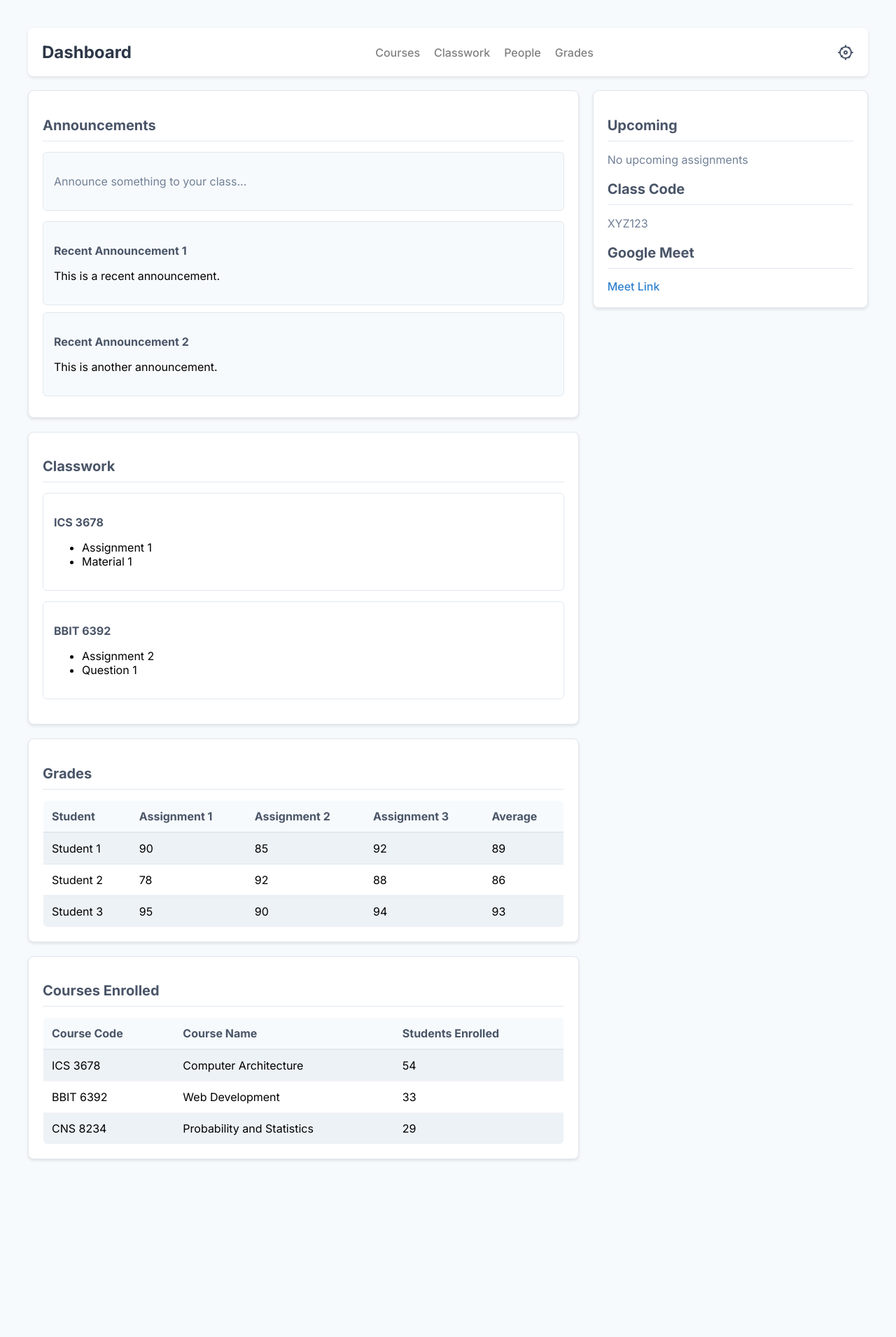
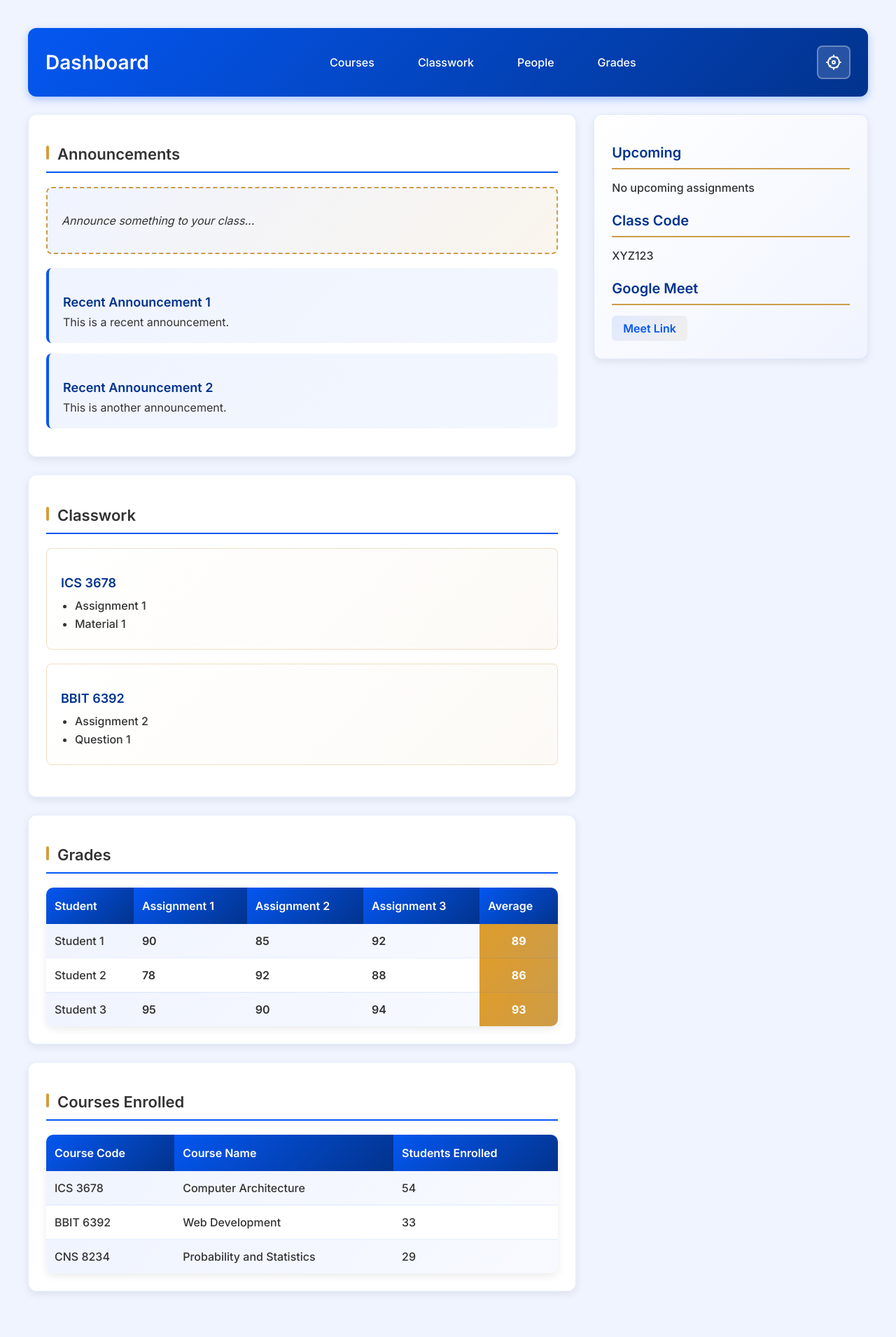
Before and after one commit to ICS2-1D/darasa, a PHP site: page /dashboard/teacherDashboard.html in a window 1280 px wide. Shown: the whole page at 70% size. Before the commit the page ends 1658 px from the top, so only its background shows below. Run offline with PHP 8.4, Linux system fonts and the light colour scheme.

Commit message:
add the theme colors to the styling

```diff
--- a/frontend-darasa/dashboard/styles.css
+++ b/frontend-darasa/dashboard/styles.css
@@ -1,192 +1,313 @@
-
 body {
     font-family: 'Inter', sans-serif;
-            background-color: #f7fafc;
+    background-color: #f0f4ff;
     margin: 0;
     padding: 0;
 }
+
 .container {
     max-width: 1200px;
     margin: 20px auto;
     padding: 20px;
 }
+
 .header {
-            background-color: #ffffff;
-            border-radius: 8px;
-            box-shadow: 0 2px 4px rgba(0, 0, 0, 0.1);
-            padding: 20px;
-            margin-bottom: 20px;
+    background: linear-gradient(135deg, #0457F1, #02338D);
+    border-radius: 12px;
+    box-shadow: 0 4px 12px rgba(4, 87, 241, 0.3);
+    padding: 25px;
+    margin-bottom: 25px;
     display: flex;
     justify-content: space-between;
     align-items: center;
 }
+
 .header h1 {
-            font-size: 24px;
-            color: #2d3748;
+    font-size: 28px;
+    color: #ffffff;
     margin: 0;
+    font-weight: 600;
 }
+
 .header nav {
     display: flex;
-            gap: 20px;
+    gap: 30px;
 }
+
 .header nav a {
-            color: grey;
-            text-decoration:darkgray;
+    color: #ffffff;
+    text-decoration: none;
     font-weight: 500;
+    font-size: 16px;
+    padding: 8px 16px;
+    border-radius: 6px;
+    transition: all 0.3s ease;
 }
+
 .header nav a:hover {
-            color: #2b6cb0;
+    background-color: rgba(255, 255, 255, 0.2);
+    transform: translateY(-2px);
 }
+
 .header button {
-            background-color: transparent;
-            border: none;
+    background-color: rgba(255, 255, 255, 0.15);
+    border: 2px solid rgba(255, 255, 255, 0.3);
     cursor: pointer;
-            padding: 0;
+    padding: 10px;
     display: flex;
+    border-radius: 8px;
+    transition: all 0.3s ease;
 }
+
+.header button:hover {
+    background-color: rgba(255, 255, 255, 0.25);
+    transform: scale(1.05);
+}
+
 .header button svg {
     width: 24px;
     height: 24px;
-            color: #4a5568;
+    color: #ffffff;
 }
-        .header button:hover svg {
-            color: #2d3748;
-        }
-
 
 .main-content {
     display: flex;
     flex-direction: column;
-            gap: 20px;
+    gap: 25px;
 }
+
 .left-column {
     flex: 2;
 }
+
 .right-column {
     flex: 1;
 }
+
 @media (min-width: 768px) {
     .main-content {
         flex-direction: row;
     }
 }
+
 .section {
     background-color: #ffffff;
+    border-radius: 12px;
+    box-shadow: 0 4px 12px rgba(0, 0, 0, 0.08);
+    padding: 25px;
+    margin-bottom: 25px;
+    border: 1px solid rgba(4, 87, 241, 0.1);
+    transition: all 0.3s ease;
+}
+
+.section:hover {
+    transform: translateY(-2px);
+    box-shadow: 0 6px 20px rgba(0, 0, 0, 0.12);
+}
+
+.section h2 {
+    font-size: 22px;
+    color: #333;
+    margin-bottom: 20px;
+    border-bottom: 2px solid #0457F1;
+    padding-bottom: 12px;
+    font-weight: 600;
+}
+
+.announcement-box {
+    border: 2px dashed #cc9c4a;
     border-radius: 8px;
-            box-shadow: 0 2px 4px rgba(0, 0, 0, 0.1);
     padding: 20px;
     margin-bottom: 20px;
-            border: 1px solid #e2e8f0;
+    color: #333;
+    background: linear-gradient(135deg, #f0f4ff, rgba(204, 156, 74, 0.1));
+    font-style: italic;
 }
-        .section h2 {
-            font-size: 20px;
-            color: #4a5568;
+
+.announcement {
+    background: linear-gradient(135deg, #f0f4ff, rgba(4, 87, 241, 0.05));
+    border-radius: 8px;
+    padding: 20px;
     margin-bottom: 15px;
-            border-bottom: 1px solid #e2e8f0;
-            padding-bottom: 10px;
+    border-left: 4px solid #0457F1;
+    transition: all 0.3s ease;
 }
-        .announcement-box {
-            border: 1px solid #e2e8f0;
-            border-radius: 6px;
-            padding: 15px;
-            margin-bottom: 15px;
-            color: #718096;
-            background-color: #f7fafc;
+
+.announcement:hover {
+    transform: translateX(5px);
+    box-shadow: 0 4px 12px rgba(4, 87, 241, 0.15);
 }
-        .announcement {
-            background-color: #f7fafc;
-            border-radius: 6px;
-            padding: 15px;
-            margin-bottom: 10px;
-            border: 1px solid #e2e8f0;
+
+.announcement h3 {
+    font-size: 18px;
+    color: #02338D;
+    margin-bottom: 8px;
+    font-weight: 600;
 }
-        .announcement h3{
-            font-size: 16px;
-            color: #4a5568;
-            margin-bottom: 5px;
+
+.announcement p {
+    color: #333;
+    margin: 0;
 }
+
 .classwork-item {
-            border: 1px solid #e2e8f0;
-            border-radius: 6px;
-            padding: 15px;
-            margin-bottom: 15px;
-            background-color: #ffffff;
+    border: 1px solid rgba(204, 156, 74, 0.3);
+    border-radius: 8px;
+    padding: 20px;
+    margin-bottom: 20px;
+    background: linear-gradient(135deg, #ffffff, rgba(204, 156, 74, 0.05));
+    transition: all 0.3s ease;
 }
-        .classwork-item h3{
-             font-size: 16px;
-            color: #4a5568;
-            margin-bottom: 5px;
+
+.classwork-item:hover {
+    border-color: #cc9c4a;
+    transform: translateY(-2px);
+    box-shadow: 0 4px 12px rgba(204, 156, 74, 0.2);
 }
-        .grades-table {
+
+.classwork-item h3 {
+    font-size: 18px;
+    color: #02338D;
+    margin-bottom: 12px;
+    font-weight: 600;
+}
+
+.classwork-item ul {
+    margin: 0;
+    padding-left: 20px;
+}
+
+.classwork-item li {
+    color: #333;
+    margin-bottom: 6px;
+    font-weight: 500;
+}
+
+.grades-table, .courses-table {
     width: 100%;
     border-collapse: collapse;
-            border: 1px solid #e2e8f0;
-            border-radius: 6px;
+    border-radius: 10px;
     overflow: hidden;
     background-color: #ffffff;
+    box-shadow: 0 4px 12px rgba(0, 0, 0, 0.08);
 }
-        .grades-table thead th {
-            background-color: #f7fafc;
-            color: #4a5568;
-            padding: 12px;
+
+.grades-table thead th, .courses-table thead th {
+    background: linear-gradient(135deg, #0457F1, #02338D);
+    color: #ffffff;
+    padding: 16px 12px;
     text-align: left;
-            border-bottom: 2px solid #e2e8f0;
+    font-weight: 600;
+    font-size: 16px;
 }
-        .grades-table tbody td {
-            padding: 12px;
-            border-bottom: 1px solid #e2e8f0;
+
+.grades-table tbody td, .courses-table tbody td {
+    padding: 14px 12px;
+    border-bottom: 1px solid rgba(4, 87, 241, 0.1);
+    color: #333;
+    font-weight: 500;
 }
-        .grades-table tbody tr:last-child td {
+
+.grades-table tbody tr:last-child td, .courses-table tbody tr:last-child td {
     border-bottom: none;
 }
-        .grades-table tbody tr:nth-child(odd) {
-            background-color: #edf2f7;
+
+.grades-table tbody tr:nth-child(odd), .courses-table tbody tr:nth-child(odd) {
+    background: linear-gradient(135deg, #f0f4ff, rgba(4, 87, 241, 0.03));
 }
-        .courses-table{
-            width: 100%;
-            border-collapse: collapse;
-            border: 1px solid #e2e8f0;
-            border-radius: 6px;
-            overflow: hidden;
-            background-color: #ffffff;
+
+.grades-table tbody tr:hover, .courses-table tbody tr:hover {
+    background: linear-gradient(135deg, rgba(204, 156, 74, 0.1), rgba(4, 87, 241, 0.05));
+    transform: scale(1.01);
+    transition: all 0.3s ease;
 }
-        .courses-table thead th {
-            background-color: #f7fafc;
-            color: #4a5568;
-            padding: 12px;
-            text-align: left;
-            border-bottom: 2px solid #e2e8f0;
+
+/* Grade highlighting */
+.grades-table tbody td:nth-child(n+2):nth-child(-n+4) {
+    font-weight: 600;
 }
-        .courses-table tbody td{
-            padding:12px; /* height*/
-            border-bottom:1px solid whitesmoke;/*thickness of border line*/
+
+.grades-table tbody td:last-child {
+    background: linear-gradient(135deg, #df9c2a, #cc9c4a);
+    color: #ffffff;
+    font-weight: 700;
+    text-align: center;
 }
-        .courses-table tbody tr:nth-child(odd){
-             background-color: #edf2f7;
+
+.sidebar {
+    background: linear-gradient(135deg, #ffffff, #f0f4ff);
+    border-radius: 12px;
+    box-shadow: 0 4px 12px rgba(0, 0, 0, 0.08);
+    padding: 25px;
+    border: 1px solid rgba(4, 87, 241, 0.1);
+    transition: all 0.3s ease;
 }
-        .sidebar {
-            background-color: #ffffff;
-            border-radius: 8px;
-            box-shadow: 0 2px 4px rgba(0, 0, 0, 0.1);
-            padding: 20px;
-            border: 1px solid #e2e8f0;
+
+.sidebar:hover {
+    transform: translateY(-2px);
+    box-shadow: 0 6px 20px rgba(0, 0, 0, 0.12);
 }
+
 .sidebar h2 {
     font-size: 20px;
-            color: #4a5568;
+    color: #02338D;
     margin-bottom: 15px;
-            border-bottom: 1px solid #e2e8f0;
+    border-bottom: 2px solid #cc9c4a;
     padding-bottom: 10px;
+    font-weight: 600;
 }
+
 .sidebar p {
-            color: #718096;
-            margin-bottom: 20px;
-        }
-        .sidebar a {
-            color: #3182ce;
-            text-decoration: none;
+    color: #333;
+    margin-bottom: 25px;
     font-weight: 500;
 }
+
+.sidebar a {
+    color: #0457F1;
+    text-decoration: none;
+    font-weight: 600;
+    padding: 8px 16px;
+    background: linear-gradient(135deg, rgba(4, 87, 241, 0.1), rgba(204, 156, 74, 0.1));
+    border-radius: 6px;
+    display: inline-block;
+    transition: all 0.3s ease;
+}
+
 .sidebar a:hover {
-            color: #2b6cb0;
+    background: linear-gradient(135deg, #0457F1, #02338D);
+    color: #ffffff;
+    transform: translateY(-2px);
+    box-shadow: 0 4px 12px rgba(4, 87, 241, 0.3);
 }
+
+/* Additional enhancements */
+.section h2::before {
+    content: '';
+    display: inline-block;
+    width: 4px;
+    height: 20px;
+    background: linear-gradient(135deg, #df9c2a, #cc9c4a);
+    margin-right: 12px;
+    border-radius: 2px;
+}
+
+/* Responsive improvements */
+@media (max-width: 768px) {
+    .header {
+        flex-direction: column;
+        gap: 20px;
+        text-align: center;
+    }
+
+    .header nav {
+        flex-wrap: wrap;
+        justify-content: center;
+        gap: 15px;
+    }
+
+    .container {
+        margin: 10px;
+        padding: 15px;
+    }
+}
```
Lines whose indentation alone changed are shown as unchanged.
